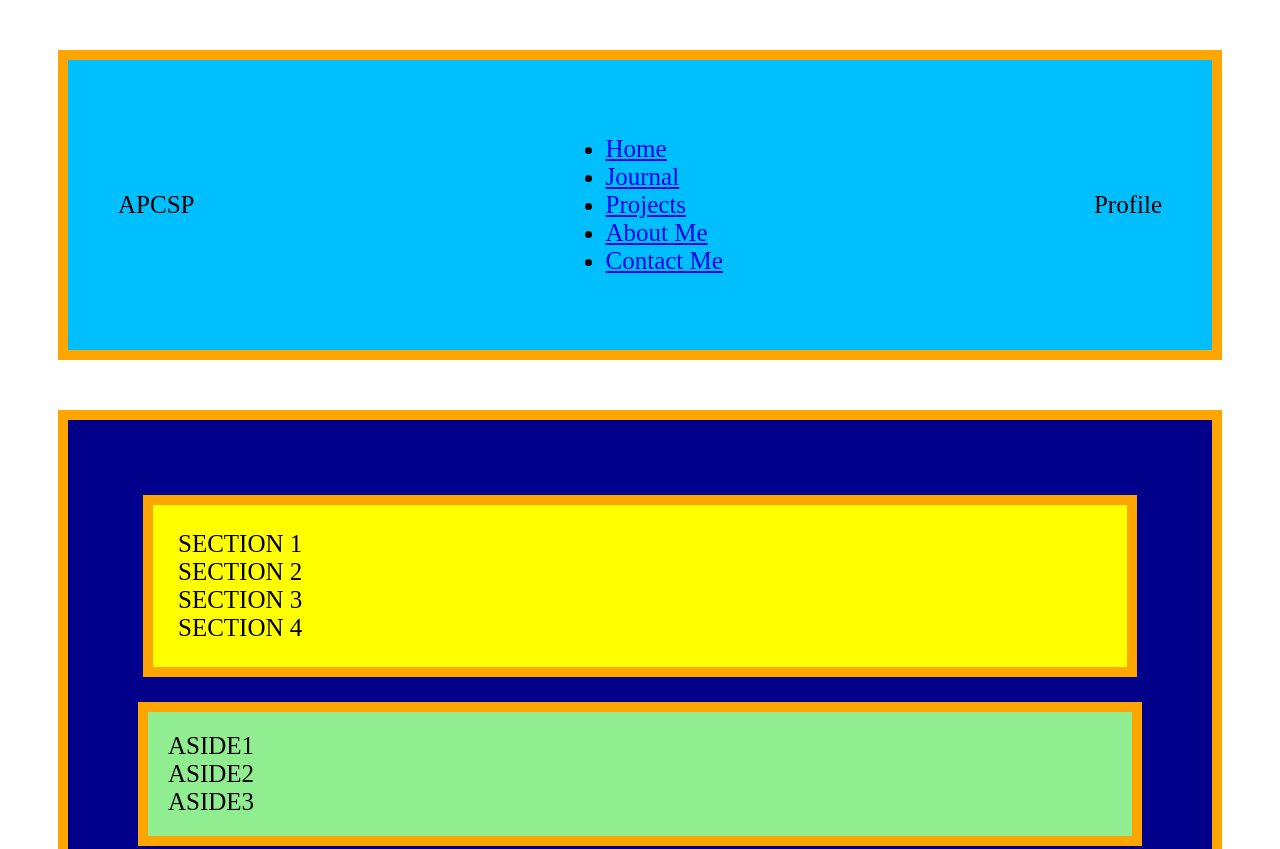
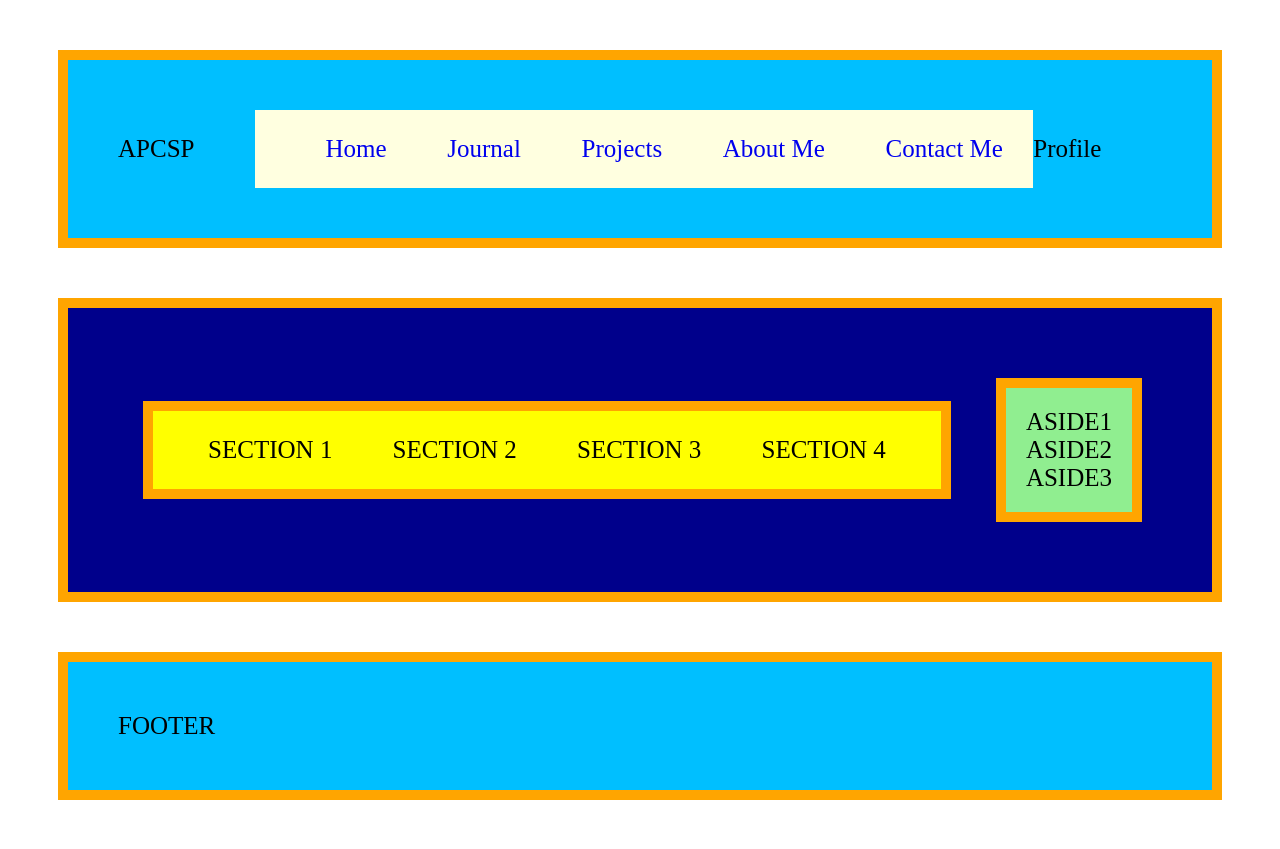
Before and after one commit to APCSP2122/layout-MichaelGoggin, a plain HTML site: page layout.html in a window 1280 px wide. Shown: the top 849 px of the page. Drawn offline with Linux system fonts and the light colour scheme.

Commit message:
Complete initial layout design

```diff
--- a/layout.html
+++ b/layout.html
@@ -7,6 +7,7 @@
 
     <!-- Style links -->
     <link rel="stylesheet" href="style.css" type="text/css" />
+    <link rel="stylesheet" href="nav.css" type="text/css" />
 
     <!-- Title -->
     <title>Layout Demo</title>
@@ -50,7 +51,9 @@
             <div class="aside3">ASIDE3</div>
           </aside>
       </main>
-
+<!--
+ ( ͡° ͜ʖ ͡°)
+-->
 
       <!-- Site Footer -->
       <footer>
--- /dev/null
+++ b/nav.css
@@ -0,0 +1,20 @@
+nav {
+    Background-color:lightYellow;
+    Flex-grow: 5;
+}
+
+nav ul {
+    display: flex;
+    justify-content:space-around;
+    List-style-type: none;
+}
+/*nav ul is making the line straight */
+.logo {
+    flex-grow: 1;
+}
+.profile {
+    flex-grow: 1;
+}
+Nav ul li a{
+    text-decoration: none;
+}
--- a/style.css
+++ b/style.css
@@ -32,6 +32,9 @@ main {
      Border:10px solid Orange;
       padding: 50px;
     Margin:50px;
+        Display:flex;
+    Justify-content:space-around;
+    Align-items:center;
 }
 
 
@@ -50,6 +53,10 @@ section {
     Border:10px solid Orange;
       padding: 25px;
     Margin:25px;
+        Display:flex;
+    Justify-content:space-around;
+    Align-items:center;
+    width: 70vw;
 }
 
 
```
